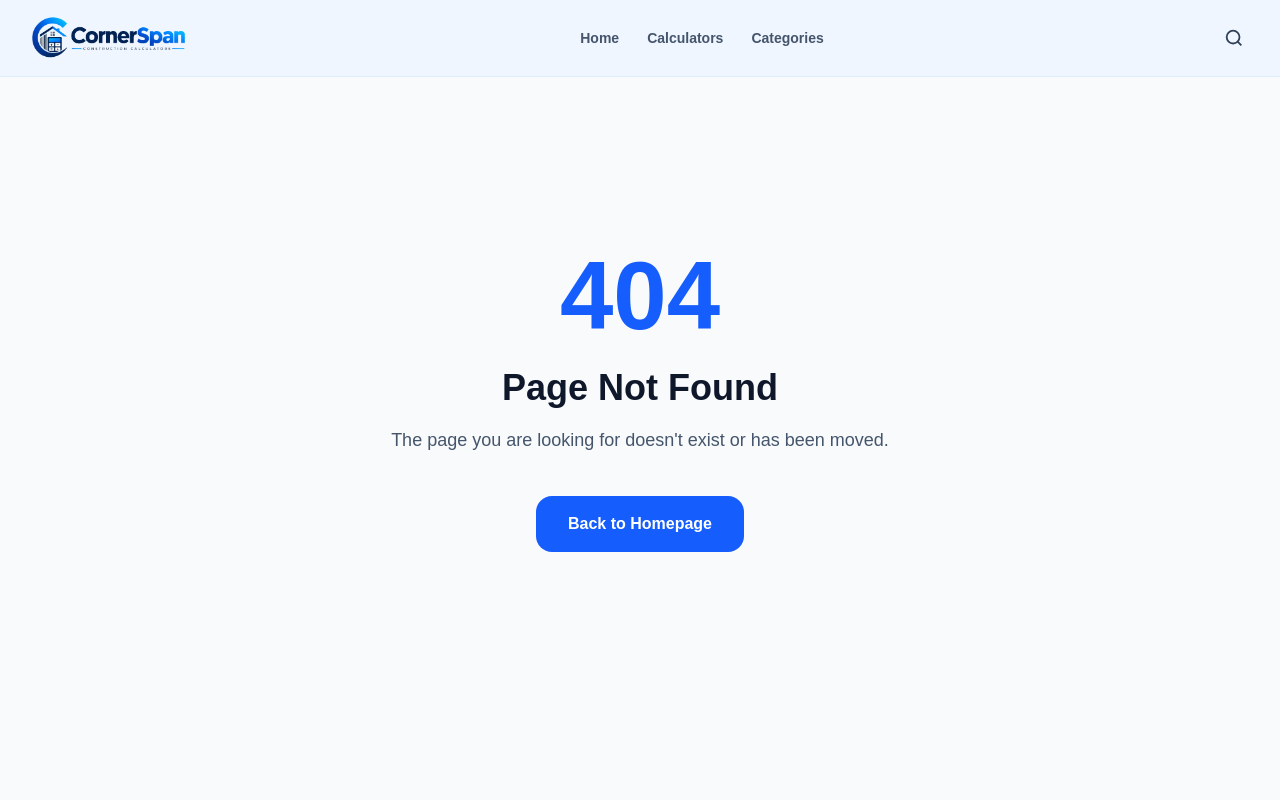
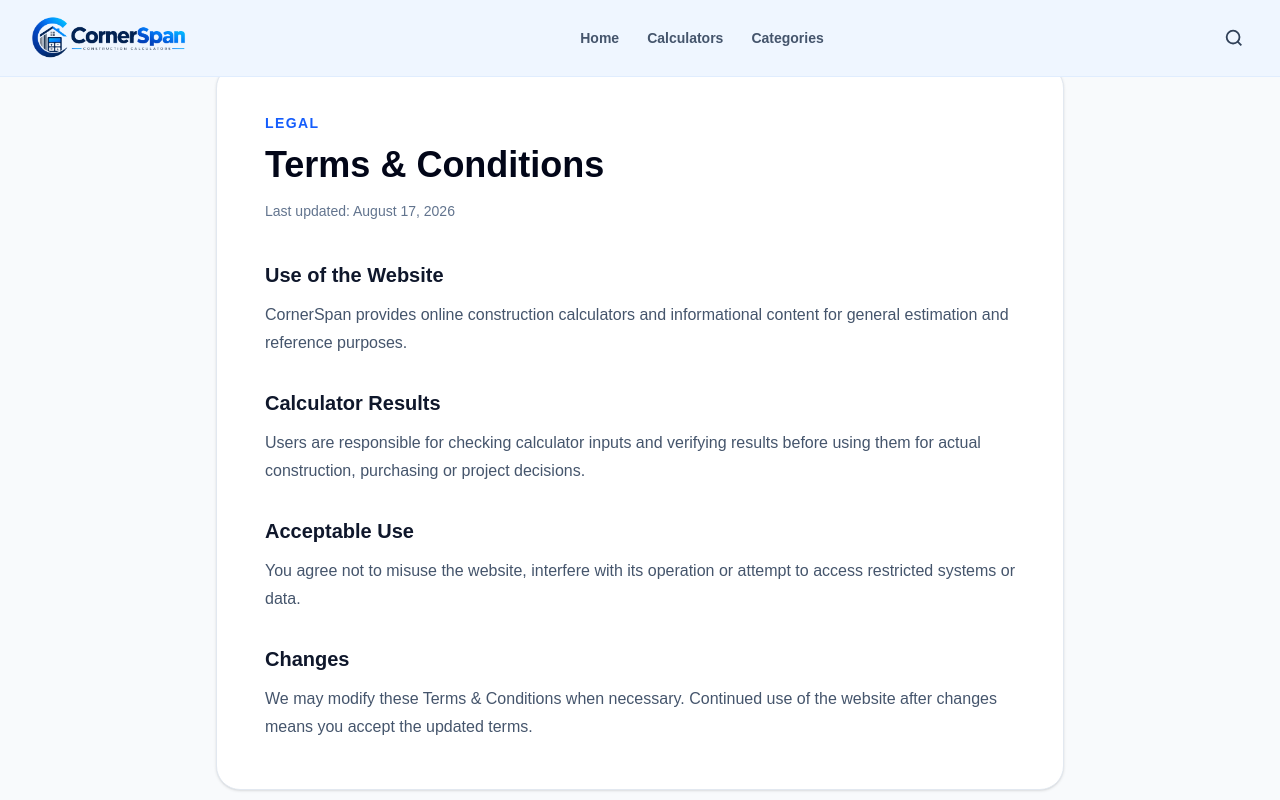
Before and after one commit to km7max-cmd/cornerspan, a Next.js app: page /terms in a window 1280 px wide. Before the commit this address had no page. Shown: the top 800 px of the page. Built offline with nearby package versions, Linux system fonts and the light colour scheme.

Commit message:
Create TermsPage component with terms and conditions

```diff
--- /dev/null
+++ b/app/terms/page.tsx
@@ -0,0 +1,66 @@
+export default function TermsPage() {
+  return (
+    <main className="min-h-screen bg-slate-50">
+      <section className="mx-auto max-w-4xl px-6 py-16">
+        <div className="rounded-3xl border border-slate-200 bg-white p-8 shadow-sm md:p-12">
+          <p className="text-sm font-bold uppercase tracking-widest text-blue-600">
+            Legal
+          </p>
+
+          <h1 className="mt-3 text-4xl font-black text-slate-950">
+            Terms & Conditions
+          </h1>
+
+          <p className="mt-4 text-sm text-slate-500">
+            Last updated: August 17, 2026
+          </p>
+
+          <div className="mt-10 space-y-8 text-slate-600">
+            <section>
+              <h2 className="text-xl font-bold text-slate-900">
+                Use of the Website
+              </h2>
+              <p className="mt-3 leading-7">
+                CornerSpan provides online construction calculators and
+                informational content for general estimation and reference
+                purposes.
+              </p>
+            </section>
+
+            <section>
+              <h2 className="text-xl font-bold text-slate-900">
+                Calculator Results
+              </h2>
+              <p className="mt-3 leading-7">
+                Users are responsible for checking calculator inputs and
+                verifying results before using them for actual construction,
+                purchasing or project decisions.
+              </p>
+            </section>
+
+            <section>
+              <h2 className="text-xl font-bold text-slate-900">
+                Acceptable Use
+              </h2>
+              <p className="mt-3 leading-7">
+                You agree not to misuse the website, interfere with its
+                operation or attempt to access restricted systems or data.
+              </p>
+            </section>
+
+            <section>
+              <h2 className="text-xl font-bold text-slate-900">
+                Changes
+              </h2>
+              <p className="mt-3 leading-7">
+                We may modify these Terms & Conditions when necessary.
+                Continued use of the website after changes means you accept
+                the updated terms.
+              </p>
+            </section>
+          </div>
+        </div>
+      </section>
+    </main>
+  );
+}
```
